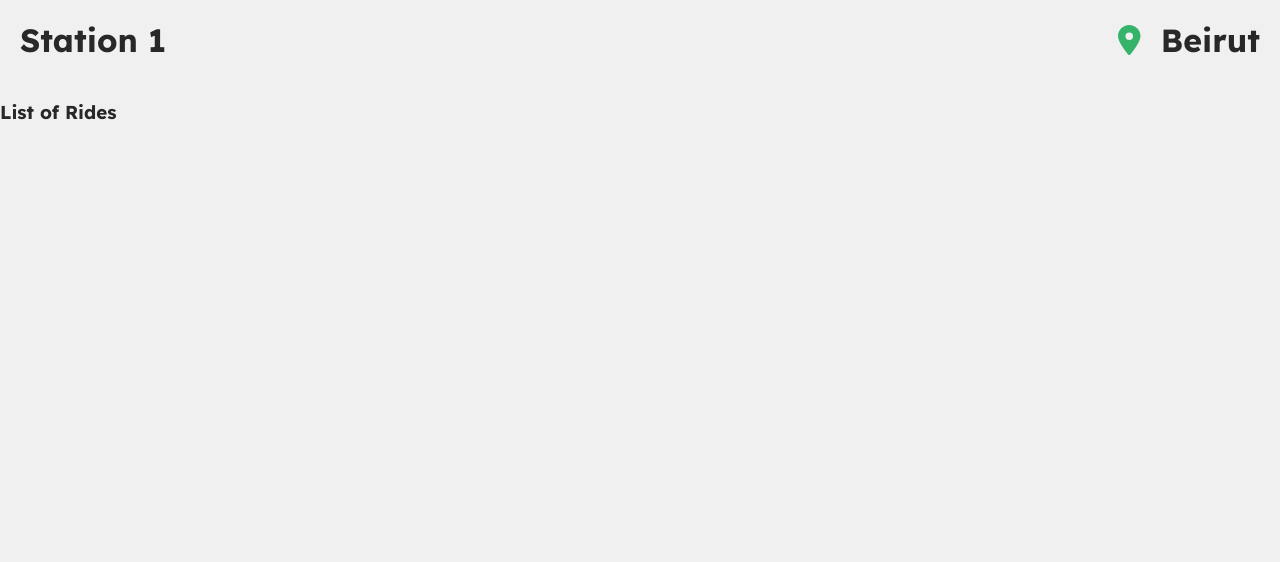
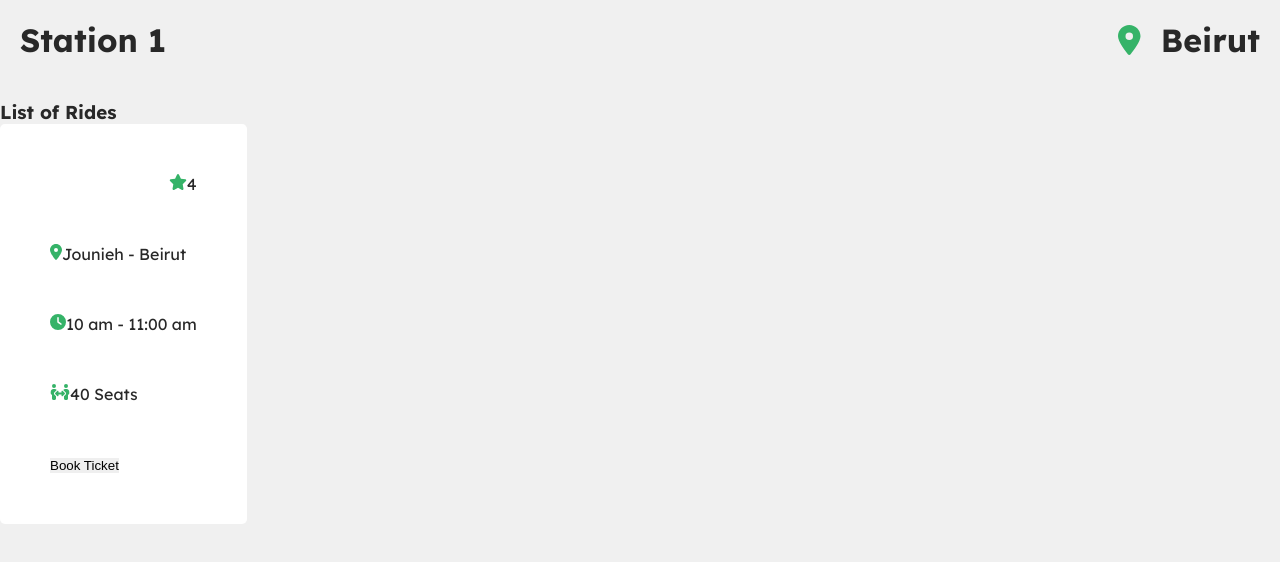
Before and after one commit to ayaamazloum/Subway-System, a React (Create React App) app in the folder subway-system/: page /userride in a window 1280 px wide. Shown: the top 562 px of the page. Built offline with nearby package versions, Linux system fonts and the light colour scheme.

Commit message:
adding UserRideCard

```diff
--- /dev/null
+++ b/subway-system/src/pages/UserRide/components/UserRideCard.jsx
@@ -0,0 +1,33 @@
+import React from "react";
+import { FontAwesomeIcon } from "@fortawesome/react-fontawesome";
+import { faLocationDot, faStar, faClock, faPeopleArrows } from "@fortawesome/free-solid-svg-icons";
+
+const UserRideCard = () => {
+
+    return (
+        <div className="ride-card white-bg semi-rounded flex column gap">
+            <div className="flex flex-end">
+                <FontAwesomeIcon icon={faStar} className="primary-text"/>
+                <p>4</p>
+            </div>
+            <div className="flex">
+                <FontAwesomeIcon icon={faLocationDot} className="primary-text"/>
+                <p>Jounieh - Beirut</p>
+            </div>
+            <div className="flex">
+                <FontAwesomeIcon icon={faClock} className="primary-text"/>
+                <p>10 am - 11:00 am</p>
+            </div>
+            <div className="flex">
+                <FontAwesomeIcon icon={faPeopleArrows} className="primary-text" />
+                <p>40 Seats</p>
+            </div>
+            <div>
+                <button>Book Ticket</button>
+            </div>
+
+        </div>
+    )
+}
+
+export default UserRideCard;
--- a/subway-system/src/pages/UserRide/index.jsx
+++ b/subway-system/src/pages/UserRide/index.jsx
@@ -1,6 +1,7 @@
 import React from "react";
 import { FontAwesomeIcon } from "@fortawesome/react-fontawesome";
 import { faLocationDot } from "@fortawesome/free-solid-svg-icons";
+import UserRideCard from "./components/UserRideCard";
 
 import "./style.css";
 
@@ -20,6 +21,9 @@ const UserRide = () => {
             <div>
                 <h3>List of Rides</h3>
                 <div>
+                    <UserRideCard />
+                </div>
+                <div>
 
                 </div>
             </div>
--- a/subway-system/src/pages/UserRide/style.css
+++ b/subway-system/src/pages/UserRide/style.css
@@ -2,3 +2,13 @@
     height: 30px;
     margin-bottom: 20px;
 }
+
+.ride-card {
+    width: fit-content;
+    padding: 50px;
+
+}
+
+.flex-end {
+    justify-content: flex-end;
+}
```
